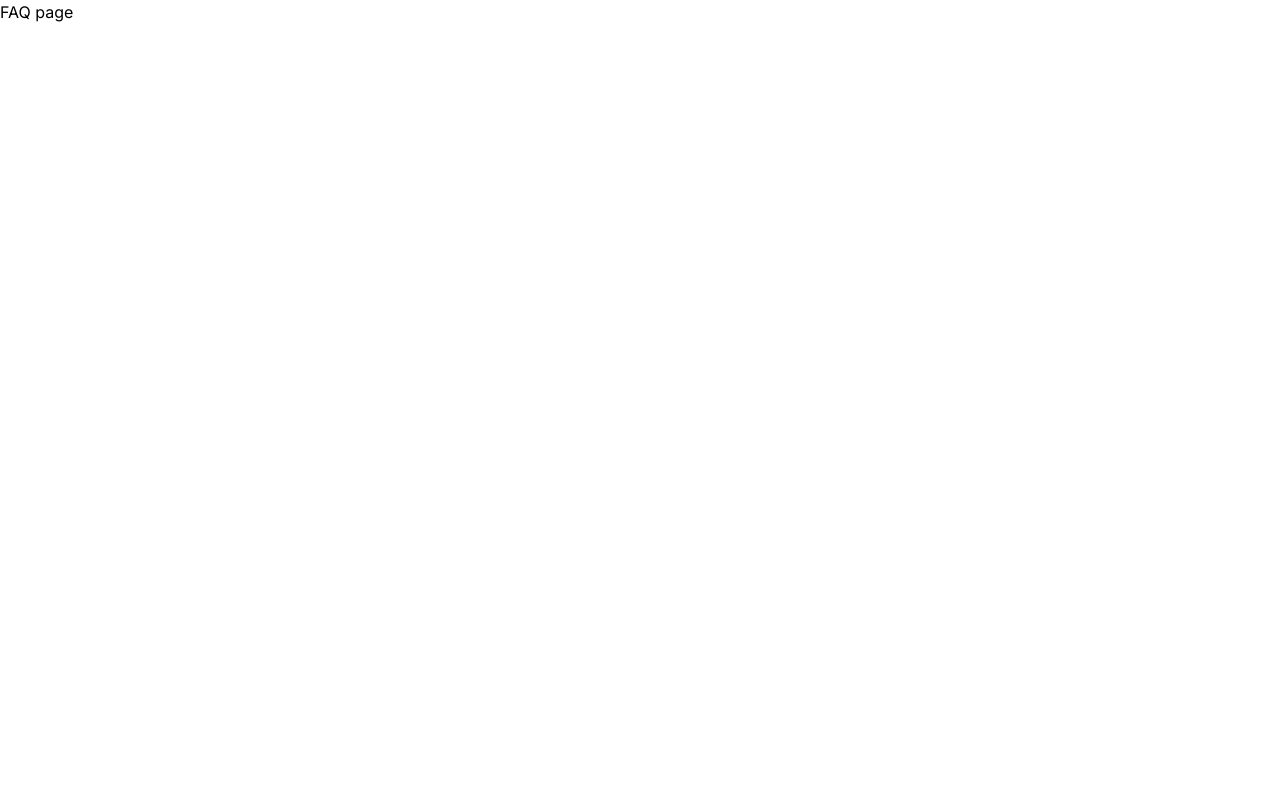
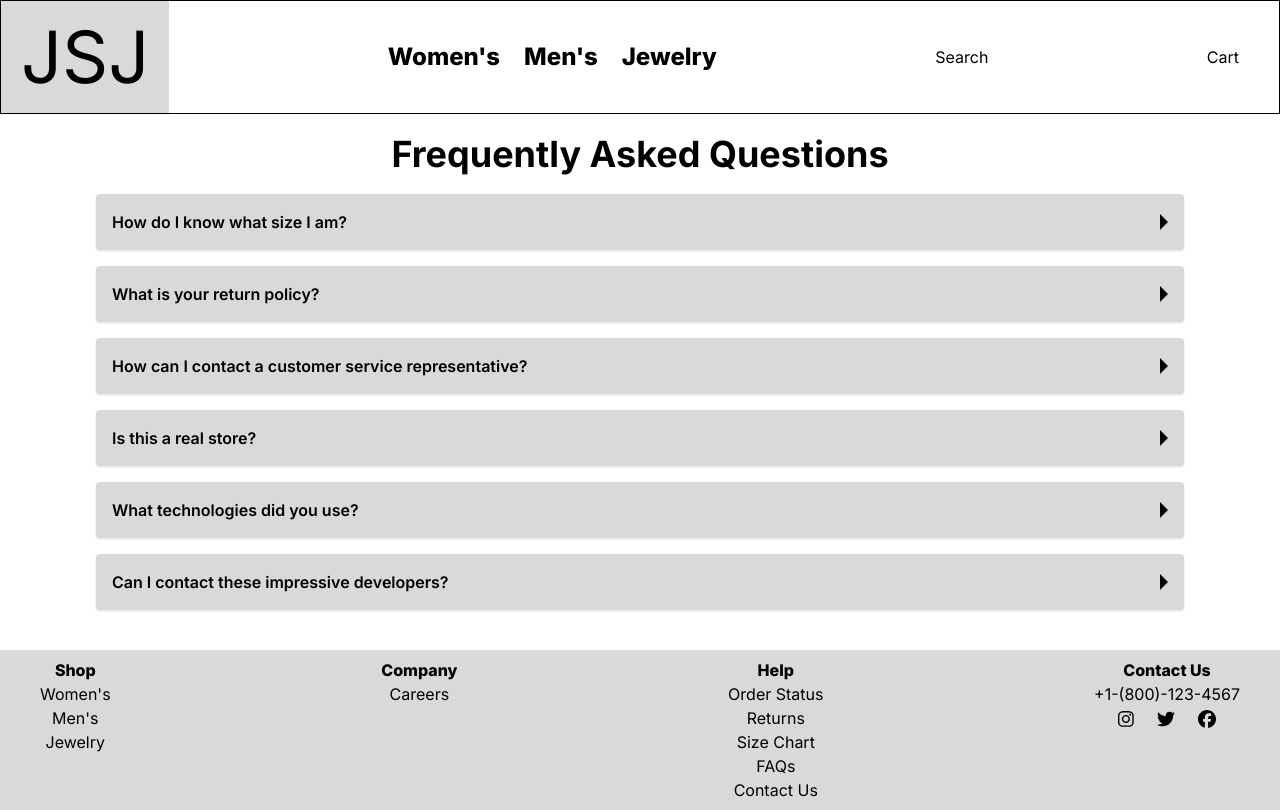
Before and after one commit to Jwensloff/JSJStorefront, a Next.js app: page /FAQs in a window 1280 px wide. Built offline with nearby package versions, Linux system fonts and the light colour scheme.

Commit message:
Add some fun q and a's for the FAQ page

```diff
--- a/src/app/FAQs/page.tsx
+++ b/src/app/FAQs/page.tsx
@@ -1,3 +1,139 @@
+"use client";
+import Footer from "@/src/components/Footer/Footer";
+import Header from "@/src/components/Header/Header";
+import Link from "next/link";
+
 export default function FAQs() {
-  return <div>FAQ page</div>;
+  const data = [
+    {
+      q: "How do I know what size I am?",
+      a: (
+        <span>
+          We would recommend that you refer to our sizing guide which can be
+          found{" "}
+          <a className="font-bold underline" href="/size-chart">
+            here
+          </a>
+          .
+        </span>
+      ),
+    },
+    {
+      q: "What is your return policy?",
+      a: (
+        <span>
+          If you are not 100% satisfied with your purchase, you can return or
+          exhange your purchase within 30 days. For more information, refer to
+          our returns and exhanges page which can be found{" "}
+          <a className="font-bold underline" href="/returns-&-exchanges">
+            here
+          </a>
+        </span>
+      ),
+    },
+    {
+      q: "How can I contact a customer service representative?",
+      a: (
+        <span>
+          We're sorry that we haven't been able to answer your questions so far.
+          Unfortunately we can never seem to remember the number for our
+          customer service department, but you can reference{" "}
+          <a
+            className="font-bold underline"
+            href="    https://www.youtube.com/watch?v=6WTdTwcmxyo
+"
+          >
+            this
+          </a>{" "}
+          youtube video to find it{" "}
+        </span>
+      ),
+    },
+
+    {
+      q: "Is this a real store?",
+      a: "No. This is not a real store, this is a fake online store-front application built by Judy Ye, Scotty Brown, and Jocelyn Wensloff as part of a fun, front end coding project.",
+    },
+    {
+      q: "What technologies did you use?",
+      a: "We implemented Next.js, TypeScript, Tailwind CSS, and RESTful APIs.",
+    },
+    {
+      q: "Can I contact these impressive developers?",
+      a: (
+        <span>
+          Absolutely! We would love to hear from you! You can reach us here:{" "}
+          <br />
+          <span className="font-bold">GitHub:</span>
+          <br />
+          <Link className="underline" href="https://github.com/judy0ye">
+            Judy Ye
+          </Link>{" "}
+          <br />
+          <Link className="underline" href="https://github.com/Scotty-Brown">
+            Scotty Brown
+          </Link>{" "}
+          <br />
+          <Link className="underline" href="https://github.com/Jwensloff">
+            Jocelyn Wensloff
+          </Link>{" "}
+          <br />
+          <span className="font-bold">LinkedIn:</span>
+          <br />
+          <Link
+            className="underline"
+            href="https://www.linkedin.com/in/judy0ye/"
+          >
+            Judy Ye
+          </Link>{" "}
+          <br />
+          <Link
+            className="underline"
+            href="https://www.linkedin.com/in/scotty-brown-2140b3278/"
+          >
+            Scotty Brown
+          </Link>{" "}
+          <br />
+          <Link
+            className="underline"
+            href="https://www.linkedin.com/in/jocelynwensloff/"
+          >
+            Jocelyn Wensloff
+          </Link>
+        </span>
+      ),
+    },
+  ];
+
+  const qAndA = data.map((object, index) => {
+    return (
+      <details
+        className="bg-gray-custom shadow rounded group w-[100%]"
+        key={index}
+      >
+        <summary className="list-none flex flex-wrap items-center cursor-pointer">
+          <h3 className="flex flex-1 p-4 font-semibold">{object.q}</h3>
+          <div className="flex w-10 items-center justify-center">
+            <div className="border-8 border-transparent border-l-black ml-2 group-open:rotate-90 transition-transform origin-left"></div>
+          </div>
+        </summary>
+        <div className="p-4">
+          <p>{object.a}</p>
+        </div>
+      </details>
+    );
+  });
+
+  return (
+    <div className="flex flex-col items-center">
+      <Header />
+      <h2 className="text-center text-4xl font-bold my-5">
+        Frequently Asked Questions
+      </h2>
+      <div className="flex flex-col align-center min-h-[55vh] w-[85vw] gap-4 mb-4">
+        {qAndA}
+      </div>
+      <Footer />
+    </div>
+  );
 }
--- /dev/null
+++ b/src/app/size-chart/page.tsx
@@ -0,0 +1,3 @@
+export default function page() {
+  return <div>size chart</div>;
+}
```
